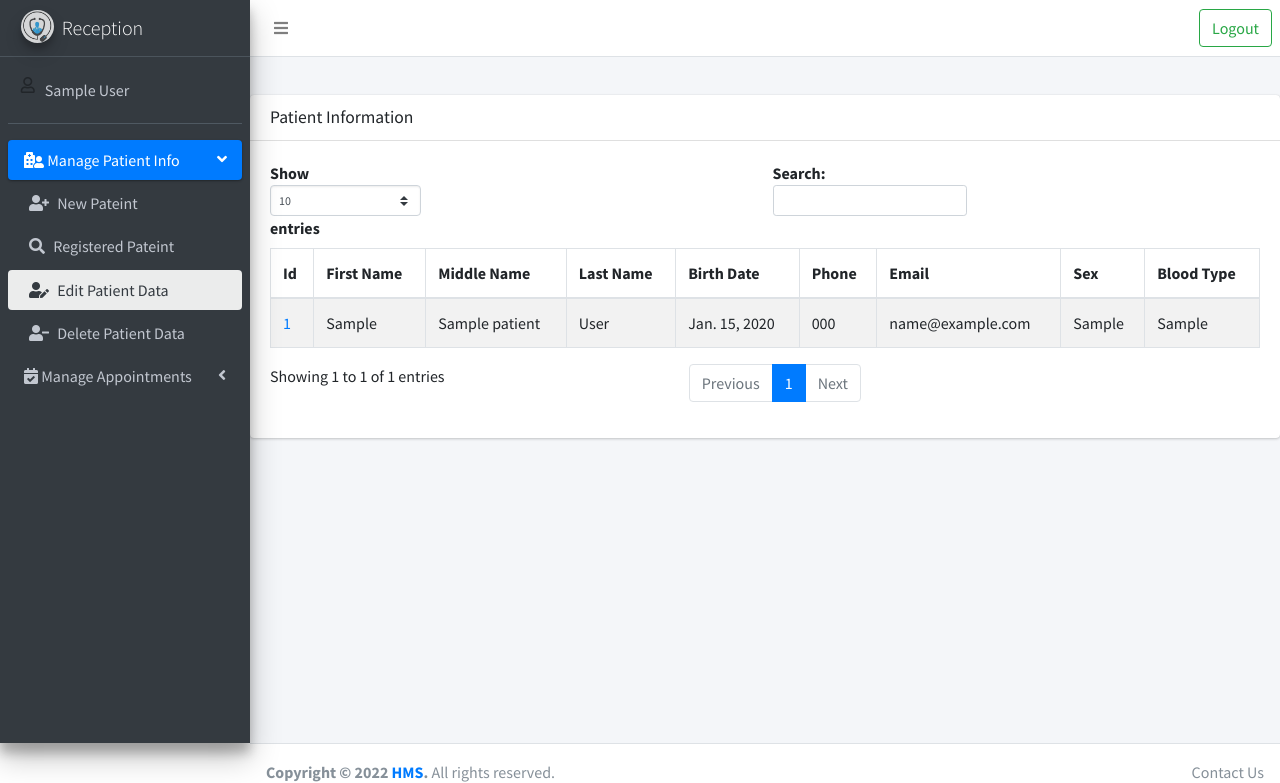
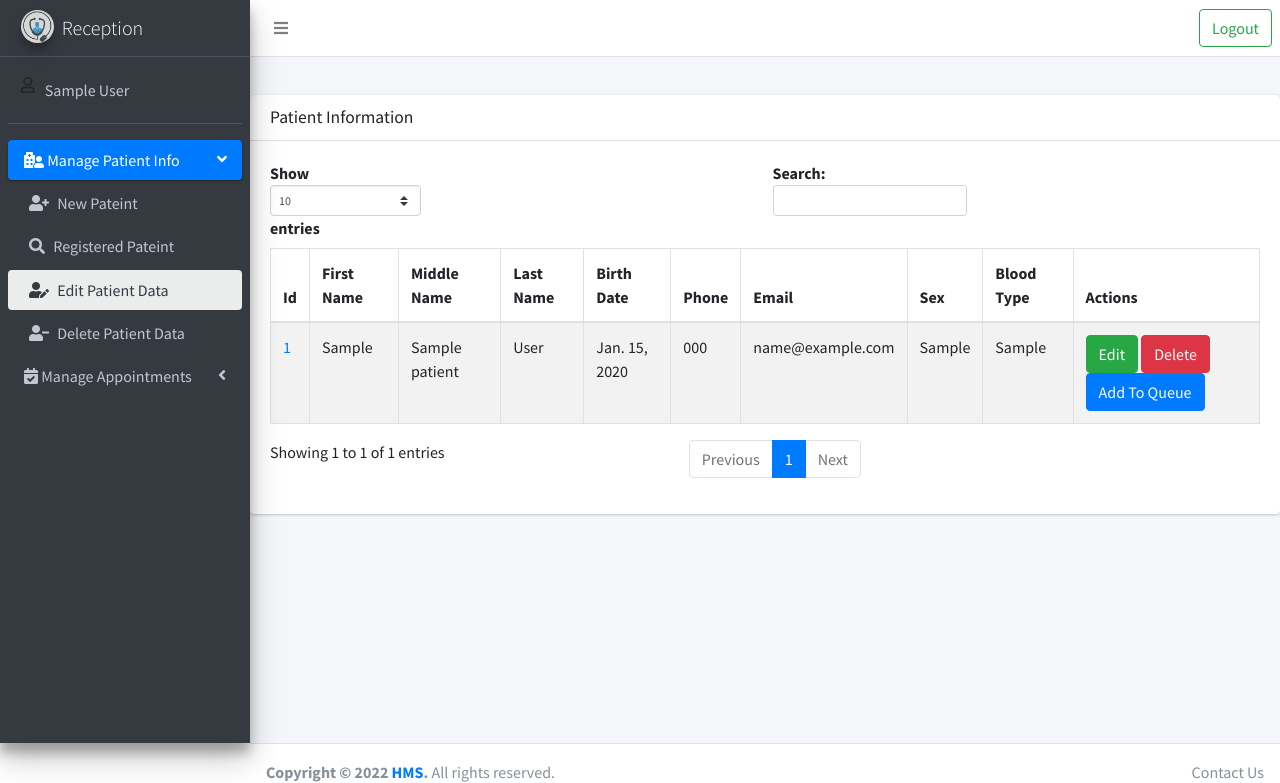
Before and after one commit to mohaali482/hms-react, a Django app: page /edit in a window 1280 px wide. Shown: the top 783 px of the page. Run offline with Django 3.2, Linux system fonts and the light colour scheme; a user stored in the database is signed in; tables that the repository leaves empty hold one stand-in row (values such as "Sample post"); some libraries are stand-ins or nearby versions.

Commit message:
added the buttons to the table

```diff
--- a/hms/hospital/templates/hospital/registered-patient.html
+++ b/hms/hospital/templates/hospital/registered-patient.html
@@ -18,6 +18,7 @@
           <th>Email</th>
           <th>Sex</th>
           <th>Blood Type</th>
+          <th>Actions</th>
         </tr>
         </thead>
         <tbody>
@@ -37,6 +38,19 @@
             <td>{{ patient.email }}</td>
             <td>{{ patient.sex }}</td>
             <td>{{ patient.blood_type }}</td>
+            <td>
+              <button class = "btn btn-success">
+                <a href={% url 'edit-patient' pk=patient.id %} class = 'text-light'>Edit</a>
+              </button>
+              <button class = "btn btn-danger">
+                <a href={% url 'delete-patient' pk=patient.id %} class = 'text-light' >Delete</a>
+              </button>
+              <button class="btn btn-primary">
+                <a class = 'text-light' href="{% url 'add_queue' id=patient.id %}" >
+                  Add To Queue
+                </a>
+              </button>
+            </td>
           </tr>
         {% endfor %}
         </tbody>
--- a/hms/hospital/urls.py
+++ b/hms/hospital/urls.py
@@ -8,6 +8,7 @@ urlpatterns = [
     path('search',views.search_patient, name='search'),
     path('patient/<str:id>', views.patientInfo, name='patientInfo'),
     path('queue/<str:id>', views.add_queue, name='add_queue'),
+    path('delete-patient/<pk>', views.delete_patient, name= 'delete-patient'),
     path('edit', views.edit, name='edit'),
     path('edit/<pk>', views.PatientUpdateView.as_view(), name='edit-patient'),
     path('patient-history/<str:id>', views.CreateCondition.as_view(), name='patientHistory'),
--- a/hms/hospital/views.py
+++ b/hms/hospital/views.py
@@ -64,6 +64,20 @@ def edit(request):
     context['patients'] = patients
     context['editing'] = True
     return render(request,'hospital/registered-patient.html', context)
+
+@login_required
+def delete_patient(request, pk):
+    context = {}
+    context['text'] = 'Edit Patient Info'
+    context['general'] = 'Patient Information'
+    context['reception'] = True
+    patients = Patient.objects.all()
+    context['menuactive'] = 'managepatient'
+    context['menuactivech'] = 'editpatient'
+    context['patients'] = patients
+    context['editing'] = True
+    return render(request,'hospital/registered-patient.html', context)
+
 @login_required
 def doctorHome(request):
     context = {}
```
